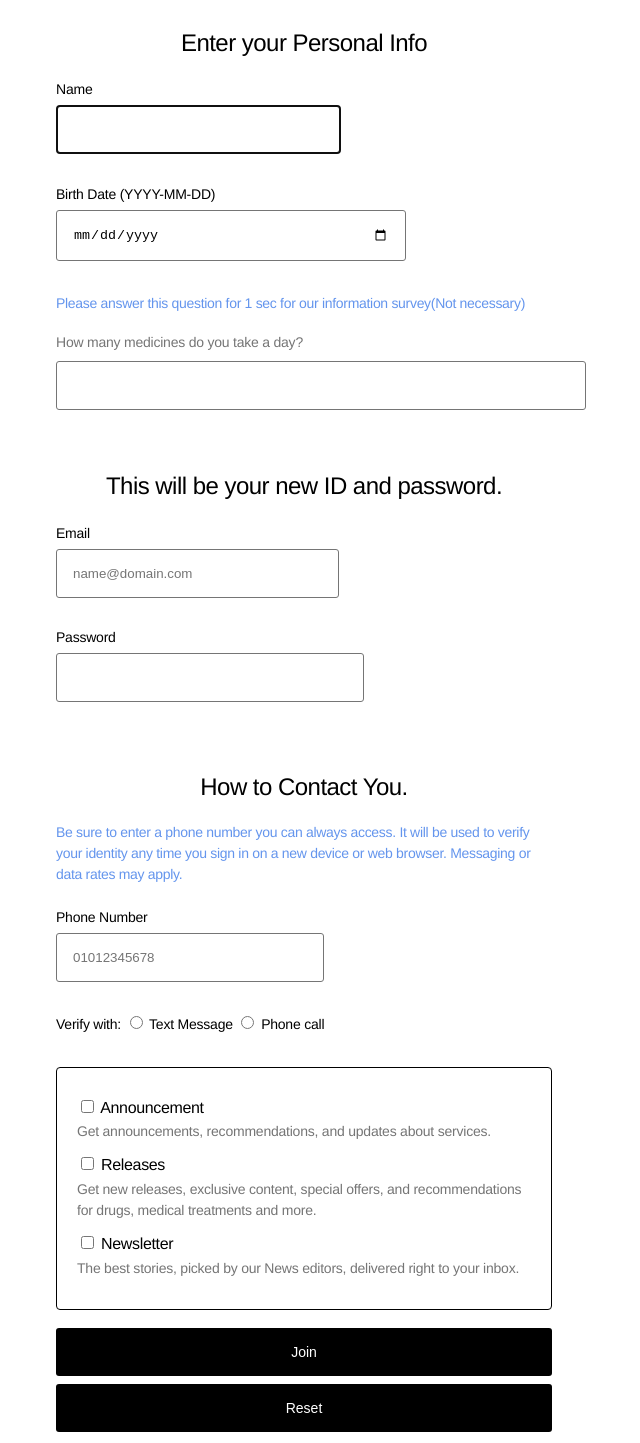
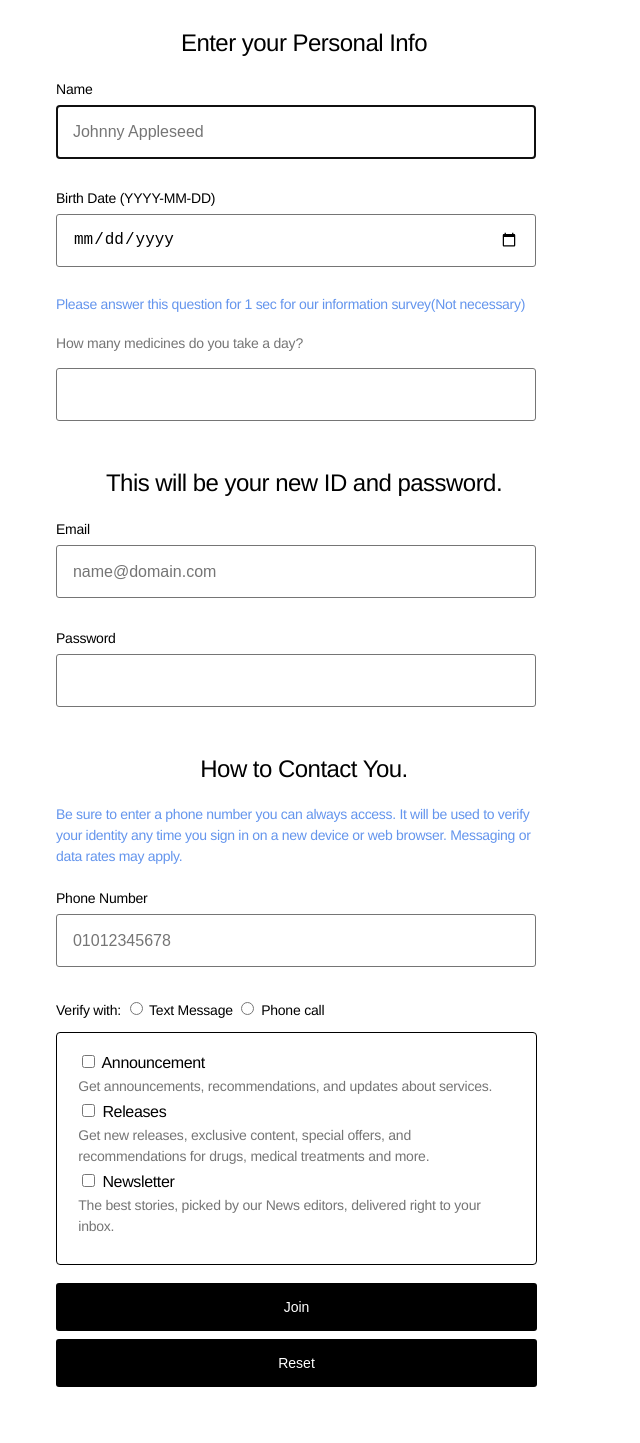
Before and after one commit to 2018155010/HomeworkRepository, a plain HTML site: page LAB2/signup.html in a window 1280 px wide. Shown: the part 177-1620 px from the top of the page, without its empty margins (336-976 px from the left). After the commit the page ends 1582 px from the top, so only its background shows below. Drawn offline with Linux system fonts and the light colour scheme.

Commit message:
Still....

```diff
--- a/LAB2/main.css
+++ b/LAB2/main.css
@@ -9,19 +9,24 @@ body{
 }
 div{
     display: block;
-    float: center;
+    width:100%;
     text-align: left;
     margin-top: 10px;
     margin-bottom: 10px;
-
     padding-top: 4px;
     padding-bottom: 4px;
 }
+
+div.signup{
+    display:block;
+    block-size: auto;
+    padding: 0;
+    margin: -0.004em;
+}
+
 #selection{
-    margin-top: -0.15em;
-    padding: 16px;
-    padding-top: 30px;
-    padding-left: 20px;
+    width: 88%;
+    padding: 16pt;
     background-color: rgb(255, 255, 255);
     border: 1px solid #000000;
     border-radius: 4px;
@@ -64,16 +69,19 @@ h5{
     font-weight: 500;
     letter-spacing: -0.016em;
     width:fit-content;
-    height:fit-content;
+    padding-bottom: 0;
+    margin-bottom: 0;
 }
 h6{
     font-size: 16px;
     font-weight:400;
     margin-top: -0.1em;
-    margin-bottom: -0.6em;
+    margin-bottom: -0.1em;
     letter-spacing: -0.022em;
 }
 p{
+    margin-block-start: 0.4em;
+    margin-block-end: 0.4em;
     font-size: 14px;
     font-weight: 300;
     color: #757575;
@@ -85,7 +93,9 @@ a{
 }
 
 input[type=text] {
-    width: 100%;
+    width: 90%;
+    height: 1.2em;
+    font-size: 12pt;
     margin: 8px 0;
     padding: 16px 16px;
     display: inline-block;
@@ -94,7 +104,9 @@ input[type=text] {
 }
 
 input[type=email] {
-    width: 100%;
+    width: 90%;
+    height: 1.2em;
+    font-size: 12pt;
     margin: 8px 0;
     padding: 16px 16px;
     display: inline-block;
@@ -103,7 +115,9 @@ input[type=email] {
 }
 
 input[type=password] {
-    width: 100%;
+    width: 90%;
+    height: 1.2em;
+    font-size: 12pt;
     margin: 8px 0;
     padding: 16px 16px;
     display: inline-block;
@@ -112,7 +126,9 @@ input[type=password] {
 }
 
 input[type=date] {
-    width: 100%;
+    width: 90%;
+    height: 1.2em;
+    font-size: 12pt;
     margin: 8px 0;
     padding: 16px 16px;
     display: inline-block;
@@ -121,7 +137,9 @@ input[type=date] {
 }
 
 input[type=tel] {
-    width: 100%;
+    width: 90%;
+    height: 1.2em;
+    font-size: 12pt;
     margin: 8px 0;
     padding: 16px 16px;
     display: inline-block;
@@ -130,7 +148,9 @@ input[type=tel] {
 }
 
 input[type=number] {
-    width: 100%;
+    width: 90%;
+    height: 1.2em;
+    font-size: 12pt;
     margin: 8px 0;
     padding: 16px 16px;
     display: inline-block;
@@ -139,7 +159,7 @@ input[type=number] {
 }
 
 input[type=submit]{
-    width: 100%;
+    width: 97%;
     background-color: black;
     color: white;
     font-size: 14px;
@@ -151,7 +171,7 @@ input[type=submit]{
 }
 
 input[type=reset]{
-    width: 100%;
+    width: 97%;
     background-color: black;
     color: white;
     font-size: 14px;
--- a/LAB2/signup.html
+++ b/LAB2/signup.html
@@ -15,17 +15,24 @@
                     <h2>Enter your Personal Info</h2>
                     <h5>
                         <label for="name">Name</label>
-                        <input id = "name" type = "text" autofocus required>
                     </h5>
+                    <div class="signup">
+                        <input id = "name" type = "text" autofocus required placeholder="Johnny Appleseed">
+                    </div>
+
                     <h5>
                         <label for="birthday">Birth Date (YYYY-MM-DD)</label>
+                    </h5>
+                    <div class="signup">
                         <input id = "birthday" type = "date" required>
-                    </h5>
+                    </div>
                     <h4>Please answer this question for 1 sec for our information survey(Not necessary)</h4>
                     <p>
                         <label for="pills">How many medicines do you take a day?</label>
+                    </p>
+                    <div class="signup">
                         <input id = "pills" type="number" step="1" min="0">
-                    </p>
+                    </div>
                 </form>
             </div>
             <div>
@@ -33,12 +40,16 @@
                     <h2>This will be your new ID and password.</h2>
                     <h5>
                         <label for="email">Email</label>
+                    </h5>
+                    <div class="signup">
                         <input id = "email" type = "email" placeholder = "name@domain.com" required>
-                    </h5>
+                    </div>
                     <h5>
                         <label for="password">Password</label>
+                    </h5>
+                    <div class="signup">
                         <input id = "password" type="password" required>
-                    </h5>
+                    </div>
                 </form>
             </div>
             <div>
@@ -50,8 +61,10 @@
                     </h4>
                     <h5>
                         <label for="pNumber">Phone Number</label>
-                        <input id = "pNumber" type = "tel" placeholder = "01012345678" pattern = "[0-9]{10}" size="11" required /></label>
                     </h5>
+                    <div class="signup">
+                        <input id = "pNumber" type = "tel" placeholder = "01012345678" pattern = "[0-9]{10}" size="11" required />
+                    </div>
                     <h5>
                         Verify with:
                         <input type="radio" id="text" name = "verify">
@@ -67,28 +80,39 @@
                         <input type="checkbox" id="announcement" name="announcement" value="announcement">
                         <label for="announcement">Announcement</label>
                     </h6>
+                    <div class="signup">
                         <p>
                             Get announcements, recommendations, and updates about services.
                         </p>
+                    </div>
+
                     <h6>
                         <input type="checkbox" id="releases" name="releases" value="releases">
                         <label for="releases">Releases</label>
                     </h6>
+                    <div class="signup">
                         <p>
                             Get new releases, exclusive content, special offers, and recommendations for drugs, medical treatments and more.
                         </p>
+                    </div>
+
                     <h6>
                         <input type="checkbox" id="newsletter" name="newsletter" value="newsletter">
                         <label for="newsletter">Newsletter</label>
                     </h6>
+                    <div class="signup">
                         <p>
                             The best stories, picked by our News editors, delivered right to your inbox.
                         </p>
+                    </div>
+
                 </form>
             </div>
             <div>
+                <div class="signup">
                     <input type = "submit" value="Join">
                     <input type = "reset" value="Reset">
+                </div>
             </div>
 
     </body>
```
Also changed, not shown: LAB2/login.html (+8 -2 lines), 1 other file. Lines whose indentation alone changed are shown as unchanged.
